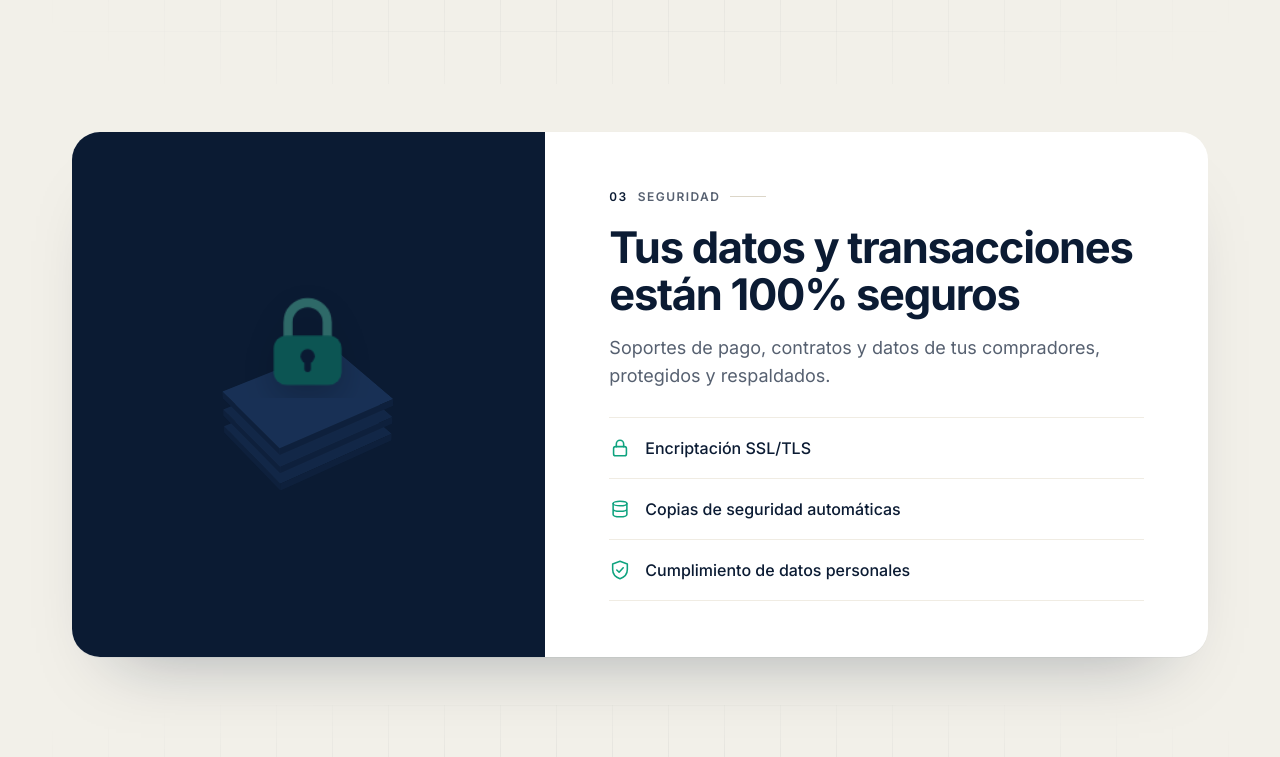
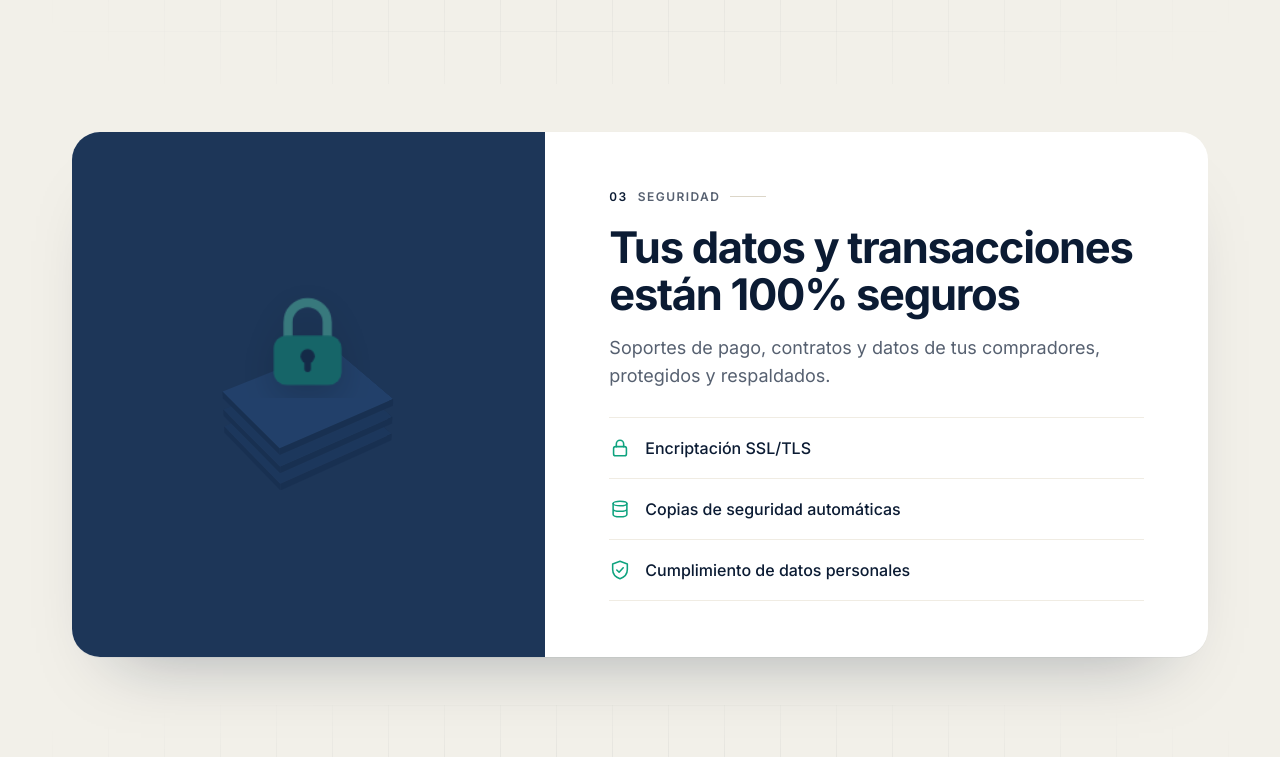
Before and after one commit to 96danielr/cobranza-inmobiliaria-frontend, a Next.js app: page / in a window 1280 px wide. Shown: the part 3040-3797 px from the top of the page. Built offline with nearby package versions, Linux system fonts and the light colour scheme.

Commit message:
feat(landing): security panel brightens when the lock closes

```diff
--- a/src/components/landing/landing.css
+++ b/src/components/landing/landing.css
@@ -493,3 +493,5 @@ body:has(.landing)::before { display: none; }
 .landing .mx .mtag.due { color: #6E500C; } .landing .mx .mtag.ok { color: #0B7A5F; }
 .landing .mx .mwin { position: absolute; border-radius: .8px; background: linear-gradient(135deg, #FFF1C9, #F6D68A 42%, #FFFBEE 46%, #F2C96E 54%, #E8B85A); box-shadow: inset 0 0 0 .6px #8A5A3B; }
 .landing .mx .mdoor { position: absolute; border-radius: 0 0 1.4px 1.4px; background: #8A5A3B; }
+.landing .sc-vis { transition: background-color .9s ease; }
+.landing .sc-vis.safe { background-color: #1D3658; }   /* a little lighter once the lock closes */
--- a/src/components/landing/miniScenes.js
+++ b/src/components/landing/miniScenes.js
@@ -62,7 +62,7 @@ V.secure = host => { const m = mk(host, 220, 170, { dark: true, zoom: .68 });
     put(lock, 'opacity', land.toFixed(2));
     const close = clamp((t - 1900) / 360), b = close < 1 ? close * close : 1;   // shackle snaps down
     put(shk, 'transform', `translateY(${(-9 * (1 - b)).toFixed(2)}px)`);
-    cls(lock, 'closed', close >= 1);
+    cls(lock, 'closed', close >= 1); if (host.parentElement) cls(host.parentElement, 'safe', close >= 1);   // the panel brightens once the data is locked
     const r = clamp((t - 2250) / 1100);
     put(ring, 'transform', `translateZ(${top + 1}px) scale(${(.4 + 1.3 * easeOut(r)).toFixed(3)})`);
     put(ring, 'opacity', (r > 0 && r < 1 ? (1 - r) * .9 : 0).toFixed(2)); } }; };
```
